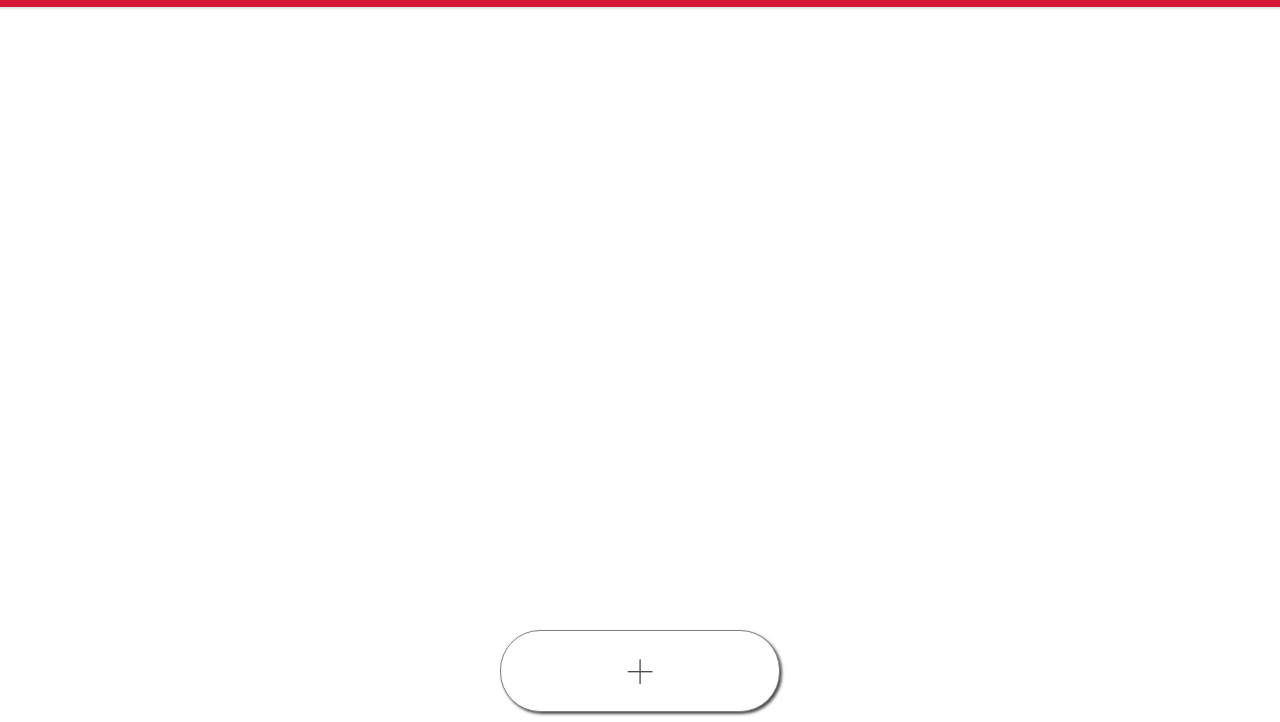
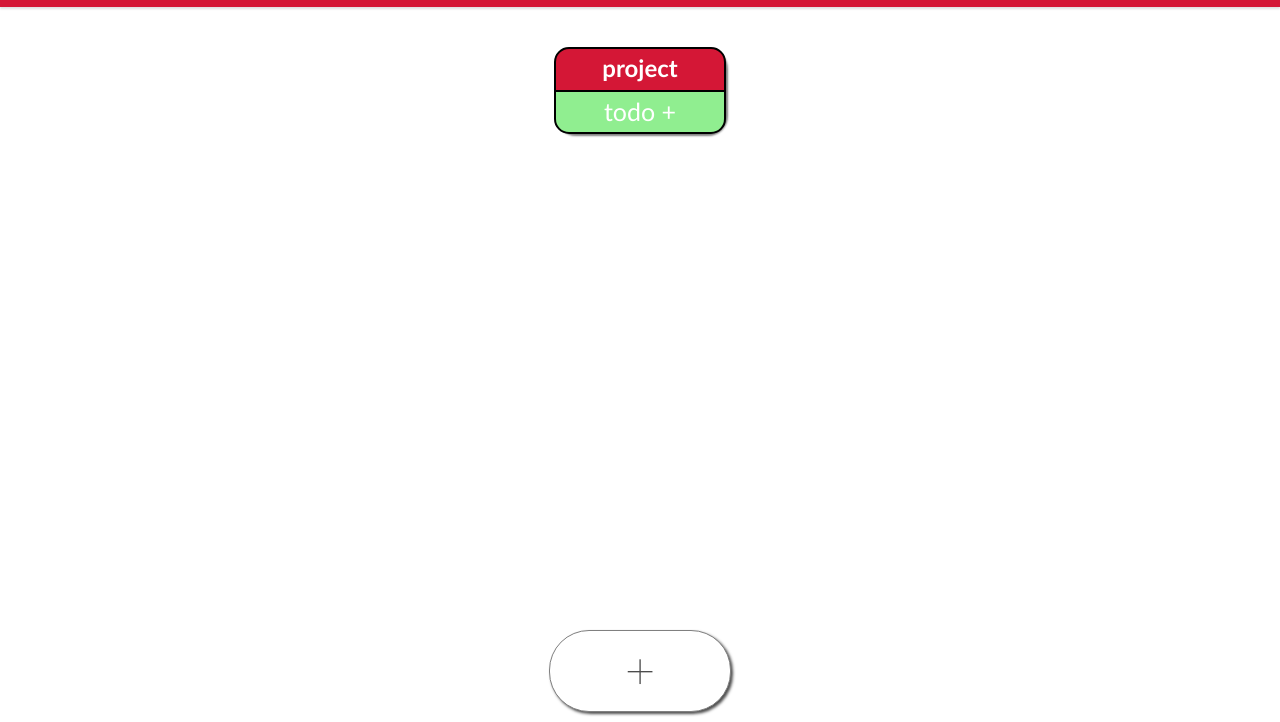
Before and after one commit to RichardGabelman/todo-list, a website built with webpack: page src/index.html in a window 1280 px wide. Shown: the part 78-800 px from the top of the page. Built offline with nearby package versions, Linux system fonts and the light colour scheme.

Commit message:
Add project styling

```diff
--- a/src/index.html
+++ b/src/index.html
@@ -18,11 +18,15 @@
   </header>
   <div class="content">
     <div class="projectView">
-      <div class="projects"></div>
+      <div class="projects">
+        <div class="project">
+          <h2 class="name">project</h2>
+          <div class="todos"></div>
+          <button class="addTodo">todo +</button>
+        </div>
+      </div>
       <div class="controls">
-        <button id="addProject">
-          <div>+</div>
-        </button>
+        <button id="addProject">+</button>
       </div>
     </div>
   </div>
--- a/src/style.css
+++ b/src/style.css
@@ -57,6 +57,56 @@ header svg {
 
 .projects {
   display: flex;
+  justify-content: center;
+  align-items: flex-start;
+  padding: 40px;
+}
+
+.project {
+  display: flex;
+  flex-direction: column;
+  border-radius: 20px;
+  width: calc(100%/7);
+  max-height: 100%;
+  box-shadow: 2px 2px 2px gray;
+}
+
+.project h2 {
+  text-align: center;
+  font-family: ui-rounded, 'Hiragino Maru Gothic ProN', Quicksand, Comfortaa, Manjari, 'Arial Rounded MT', 'Arial Rounded MT Bold', Calibri, source-sans-pro, sans-serif;
+  border-bottom: 1px solid gray;
+  border-top-left-radius: 15px;
+  border-top-right-radius: 15px;
+  border: 2px solid black;
+  background-color: var(--primary-color);
+  color: white;
+  padding-bottom: 8px;
+  padding-top: 4px;
+}
+
+.todos {
+  border-left: 1px solid gray;
+  border-right: 1px solid gray;
+}
+
+.addTodo {
+  cursor: pointer;
+  width: 100%;
+  font-family: ui-rounded, 'Hiragino Maru Gothic ProN', Quicksand, Comfortaa, Manjari, 'Arial Rounded MT', 'Arial Rounded MT Bold', Calibri, source-sans-pro, sans-serif;
+  color: white;
+  border: 2px solid black;
+  margin-top: -2px;
+  border-bottom-left-radius: 15px;
+  border-bottom-right-radius: 15px;
+  background-color: lightgreen;
+  font-weight: 300;
+  font-size: 25px;
+  padding-bottom: 6px;
+  padding-top: 4px;
+}
+
+.addTodo:hover {
+  background-color: green;
 }
 
 .controls {
@@ -75,12 +125,12 @@ header svg {
   color: rgba(0, 0, 0, 0.7);
   cursor: pointer;
   font-size: 60px;
-  padding: 0px 120px;
+  width: calc(100%/7);
   padding-bottom: 8px;
   box-shadow: 2px 2px 3px;
   text-align: center;
 }
 
 #addProject:hover {
-  background-color: lightgray;
+  background-color: lightgreen;
 }
```
